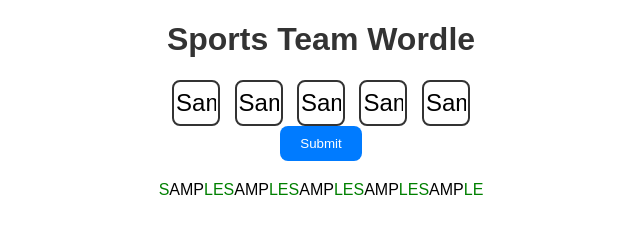
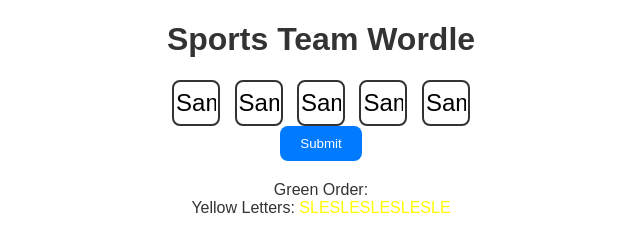
Before and after one commit to Nnooaahhh/sportsteamwordle, a plain HTML site: page index.html in a window 1280 px wide. Both pictures are taken after typing "Sample", "Sample", "Sample", "Sample", "Sample" into the empty fields and a click on the button "Submit". Shown: the whole page, without its empty margins (319-959 px from the left). Drawn offline with Linux system fonts and the light colour scheme.

Commit message:
Update index.html

```diff
--- a/index.html
+++ b/index.html
@@ -54,11 +54,11 @@
         }
 
         .correct-letter {
-            color: green;
+            color: yellow;
         }
 
         .correct-position {
-            color: red;
+            color: green;
         }
     </style>
 </head>
@@ -78,9 +78,17 @@
     <script>
         const targetWord = "BLUES";
         let attempts = 0;
+        let remainingGuesses = 6;
 
         function checkWord() {
             attempts++;
+
+            if (attempts > 6) {
+                document.getElementById("feedback").innerHTML = `Out of guesses! The word was "${targetWord}".`;
+                document.getElementById("feedback").style.color = "red";
+                document.getElementById("feedback").style.fontWeight = "bold";
+                return;
+            }
 
             const letter1 = document.getElementById("letter1").value.toUpperCase();
             const letter2 = document.getElementById("letter2").value.toUpperCase();
@@ -92,21 +100,27 @@
 
             if (word === targetWord) {
                 document.getElementById("feedback").innerHTML = `Congratulations! You guessed the word "${targetWord}" in ${attempts} attempts.`;
+                document.getElementById("feedback").style.color = "green";
+                document.getElementById("feedback").style.fontWeight = "bold";
             } else {
                 const feedback = generateFeedback(word);
                 document.getElementById("feedback").innerHTML = feedback;
+                document.getElementById("feedback").style.color = "#333";
+                document.getElementById("feedback").style.fontWeight = "normal";
             }
         }
 
         function generateFeedback(word) {
-            let feedback = "";
+            let feedback = "Green Order: ";
             for (let i = 0; i < word.length; i++) {
                 if (word[i] === targetWord[i]) {
                     feedback += `<span class="correct-position">${word[i]}</span>`;
-                } else if (targetWord.includes(word[i])) {
+                }
+            }
+            feedback += "<br>Yellow Letters: ";
+            for (let i = 0; i < word.length; i++) {
+                if (targetWord.includes(word[i]) && word[i] !== targetWord[i]) {
                     feedback += `<span class="correct-letter">${word[i]}</span>`;
-                } else {
-                    feedback += word[i];
                 }
             }
             return feedback;
```
